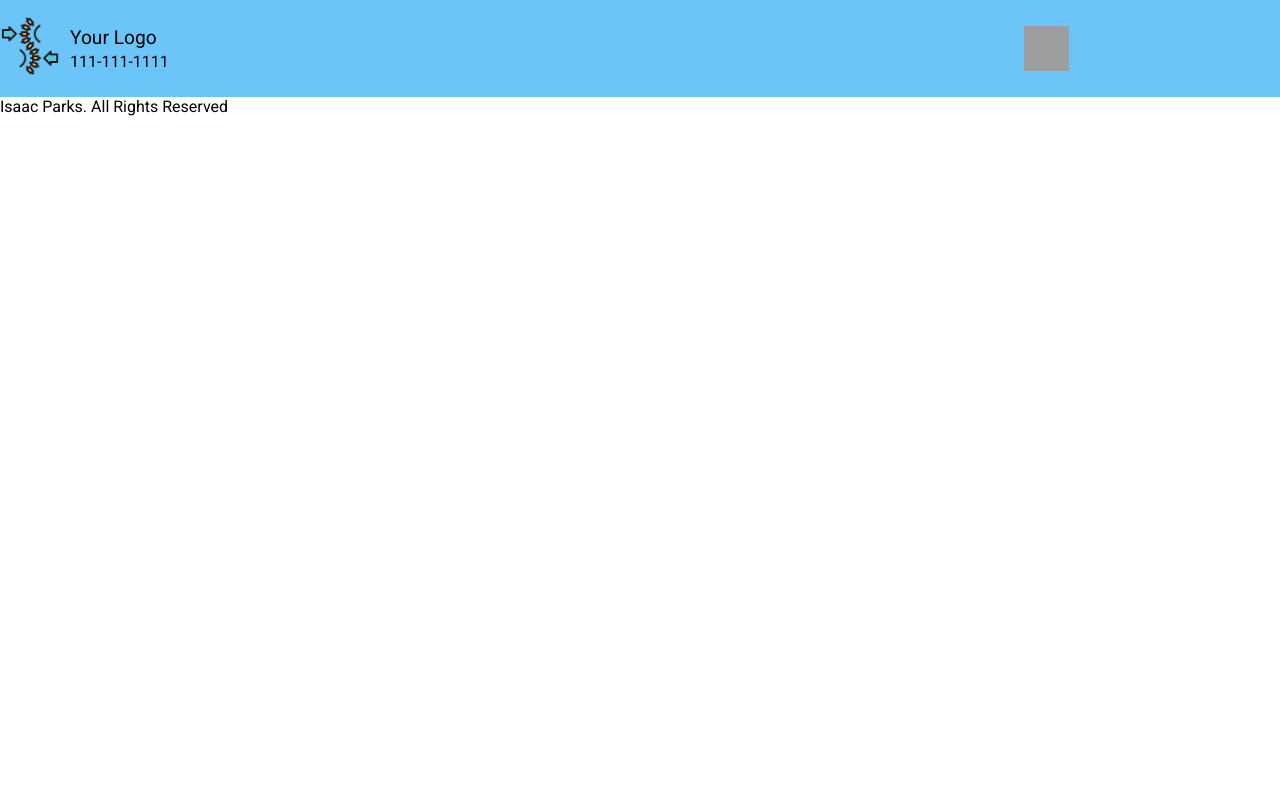
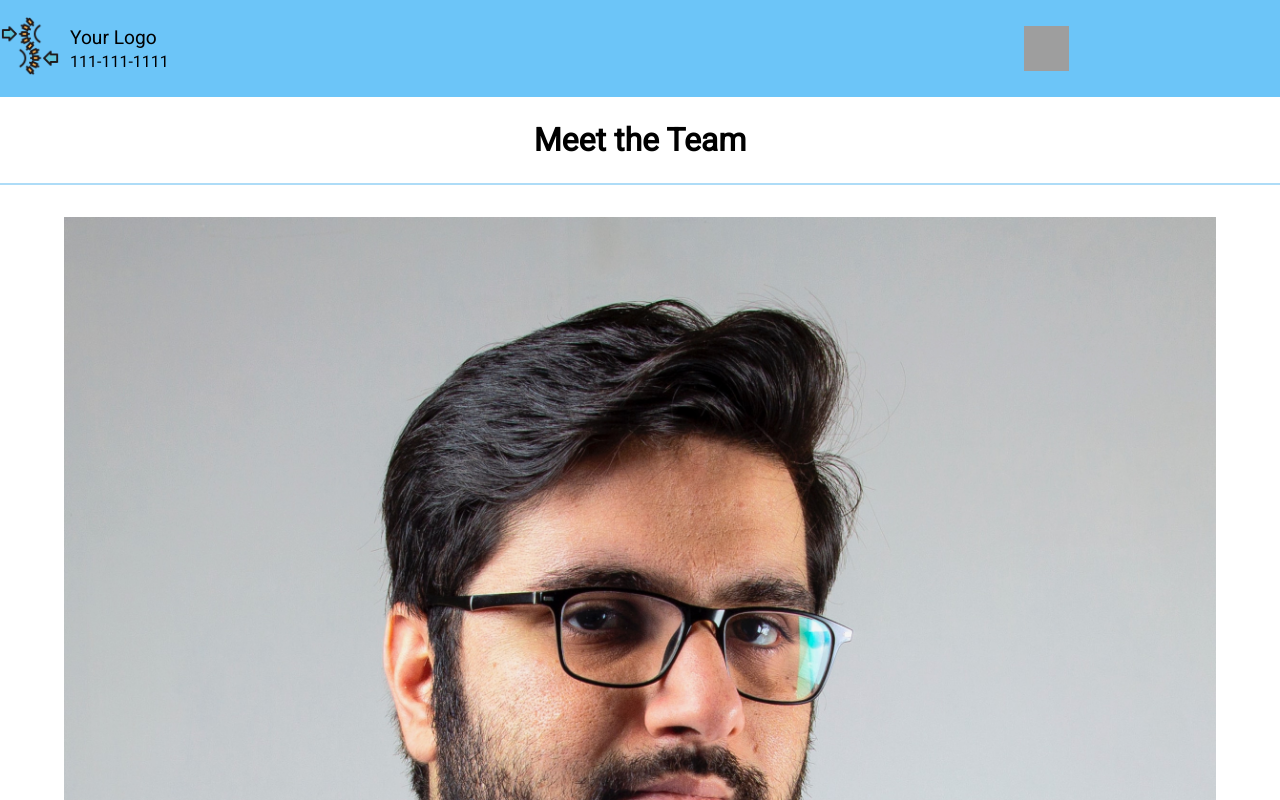
Before and after one commit to indoorike/healthcare-template, a React (Create React App) app: page /staff in a window 1280 px wide. Shown: the top 800 px of the page. Built offline with nearby package versions, Linux system fonts and the light colour scheme; grey boxes are pictures that could not be loaded.

Commit message:
added staff section

```diff
--- a/src/app.jsx
+++ b/src/app.jsx
@@ -1,5 +1,5 @@
 import Treatments from "./treatments/treatments.jsx";
-
+import Staff from "./staff/staff.jsx";
 import Header from "./header/header";
 import Home from "./homepage/home";
 import Footer from "./footer/footer";
@@ -21,6 +21,7 @@ export default function App() {
       <Routes>
         <Route path="/" element={<Home />} />
         <Route path="/treatments" element={<Treatments />} />
+        <Route path="/staff" element={<Staff />} />
       </Routes>
 
       <Footer />
--- a/src/header/header.jsx
+++ b/src/header/header.jsx
@@ -37,7 +37,9 @@ export default function Header({ showMenu, changeMenu }) {
           <Link to="/treatments">
             <li>Treatments</li>
           </Link>
-          <li>Meet the Staff</li>
+          <Link to="/staff">
+            <li>Meet the Staff</li>
+          </Link>
         </ul>
       </div>
     </header>
--- a/src/homepage/home.css
+++ b/src/homepage/home.css
@@ -57,7 +57,7 @@
   margin-top: 2rem;
 }
 
-.summary img {
+.summaries img {
   height: 120px;
   width: 120px;
 }
--- a/src/homepage/staffSection.jsx
+++ b/src/homepage/staffSection.jsx
@@ -1,6 +1,6 @@
 import arrowimg from "../images/right-triangle.png";
 import doctor2 from "../images/doctor2.jpeg";
-
+import { Link } from "react-router-dom";
 export default function StaffSection({ arrow }) {
   return (
     <section className="home-staff">
@@ -13,9 +13,11 @@ export default function StaffSection({ arrow }) {
           <p>
             Lorem ipsum dolor sit amet, consectetur adipiscing elit, sed do
             eiusmod tempor incididunt ut labore et dolore...
-            <button onClick={() => console.log("click")} className="full-bio">
-              Read More
-            </button>
+            <Link to="/staff#fullbio">
+              <button onClick={() => console.log("click")} className="full-bio">
+                Read More
+              </button>
+            </Link>
             <img className={arrow} src={arrowimg} alt="arrow" />
           </p>
         </div>
--- /dev/null
+++ b/src/staff/staff.css
@@ -0,0 +1,3 @@
+.staff img {
+  width: 90%;
+}
--- /dev/null
+++ b/src/staff/staff.jsx
@@ -0,0 +1,26 @@
+import Summary from "../homepage/summary";
+import doctor from "../images/doctor2.jpeg";
+import styles from "./staff.css";
+export default function Staff() {
+  return (
+    <div className="staff">
+      <h1
+        style={{
+          borderBottom: "2px solid rgb(174, 220, 247)",
+          textAlign: "center",
+          padding: "10px",
+          paddingTop: "1.5rem",
+          paddingBottom: "1.5rem",
+        }}
+      >
+        Meet the Team
+      </h1>
+      <Summary
+        title="Staff Member"
+        content="Lorem ipsum dolor sit amet, consectetur adipiscing elit, sed do eiusmod tempor incididunt ut labore et dolore magna aliqua."
+        image={doctor}
+        id="fullbio"
+      />
+    </div>
+  );
+}
```
